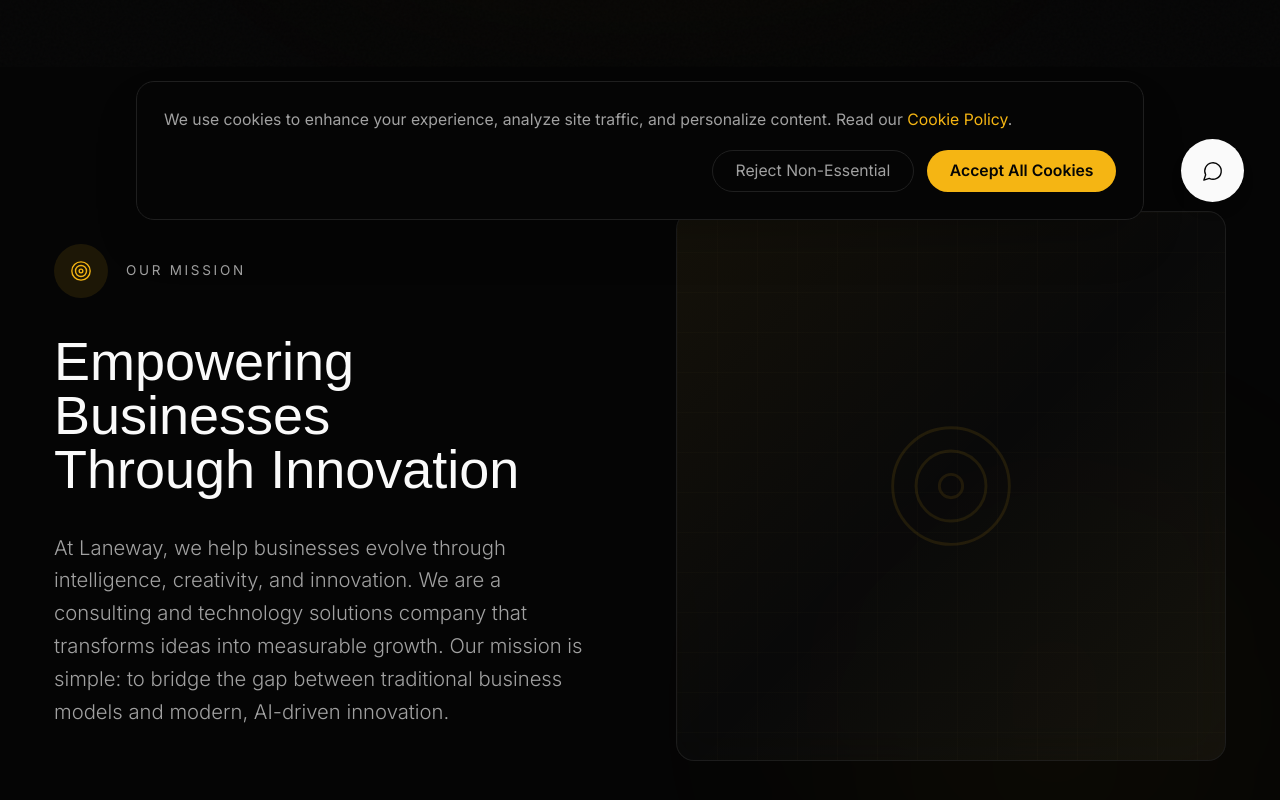
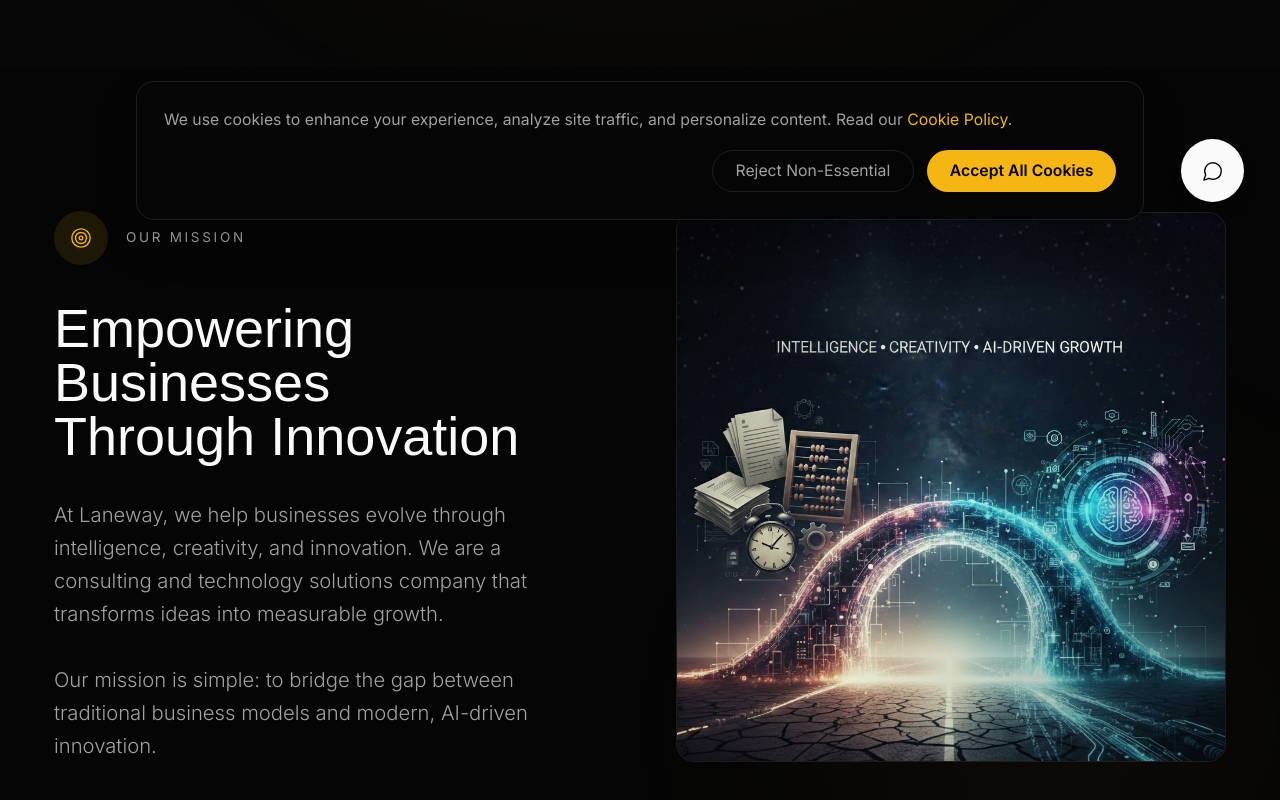
Before and after one commit to LanewayIndia/Laneway-Website, a Next.js app: page /about in a window 1280 px wide. Shown: the part 562-1362 px from the top of the page. Built offline with nearby package versions, Linux system fonts and the light colour scheme.

Commit message:
Updated Our Mission part

```diff
--- a/components/about/mission-section.tsx
+++ b/components/about/mission-section.tsx
@@ -1,17 +1,21 @@
 "use client"
 
+import Image from "next/image"
 import { motion } from "framer-motion"
 import { Target } from "lucide-react"
 
 export function MissionSection() {
   return (
     <section className="py-32 relative">
+      {/* Ambient background glow */}
       <div className="absolute inset-0">
-        <div className="absolute top-1/2 right-0 w-100 h-100 bg-gold/3 rounded-full blur-[120px]" />
+        <div className="absolute top-1/2 right-0 w-105 h-105 bg-gold/3 rounded-full blur-[120px]" />
       </div>
 
       <div className="relative z-10 mx-auto max-w-7xl px-6 sm:px-8 lg:px-12">
         <div className="grid grid-cols-1 lg:grid-cols-2 gap-16 items-center">
+
+          {/* LEFT CONTENT */}
           <motion.div
             initial={{ opacity: 0, x: -30 }}
             whileInView={{ opacity: 1, x: 0 }}
@@ -22,7 +26,9 @@ export function MissionSection() {
               <div className="w-12 h-12 bg-gold/10 rounded-full flex items-center justify-center">
                 <Target size={22} className="text-gold" strokeWidth={1.5} />
               </div>
-              <span className="text-xs tracking-premium uppercase text-pumice">Our Mission</span>
+              <span className="text-xs tracking-premium uppercase text-pumice">
+                Our Mission
+              </span>
             </div>
 
             <h2 className="font-heading text-3xl sm:text-4xl lg:text-5xl font-medium text-snow mb-8 text-balance">
@@ -30,26 +36,37 @@ export function MissionSection() {
             </h2>
 
             <p className="text-pumice text-lg leading-relaxed font-light">
-              At Laneway, we help businesses evolve through intelligence, creativity, and innovation. We are a consulting and technology solutions company that transforms ideas into measurable growth.
-
-              Our mission is simple: to bridge the gap between traditional business models and modern, AI-driven innovation.
+              At Laneway, we help businesses evolve through intelligence, creativity,
+              and innovation. We are a consulting and technology solutions company
+              that transforms ideas into measurable growth.
+              <br />
+              <br />
+              Our mission is simple: to bridge the gap between traditional business
+              models and modern, AI-driven innovation.
             </p>
           </motion.div>
 
+          {/* RIGHT — IMAGE ONLY */}
           <motion.div
             initial={{ opacity: 0, x: 30 }}
             whileInView={{ opacity: 1, x: 0 }}
             viewport={{ once: true }}
             transition={{ duration: 0.7, delay: 0.2, ease: [0.22, 1, 0.36, 1] }}
           >
-            <div className="relative aspect-4/3 sm:aspect-square glass-card rounded-2xl overflow-hidden"> {/*glass-card */}
-              <div className="absolute inset-0 bg-linear-to-br from-gold/5 via-transparent to-gold-light/5" />
-              <div className="absolute inset-0 bg-[linear-gradient(rgba(201,168,85,0.02)_1px,transparent_1px),linear-gradient(90deg,rgba(201,168,85,0.02)_1px,transparent_1px)] bg-size-[40px_40px]" />
-              <div className="absolute inset-0 flex items-center justify-center">
-                <Target size={140} className="text-gold/10" strokeWidth={0.5} />
-              </div>
+            <div className="relative aspect-4/3 sm:aspect-square glass-card rounded-2xl overflow-hidden">
+              {/* Optional subtle overlay for brand consistency */}
+              <div className="absolute inset-0 bg-linear-to-br from-black/30 via-transparent to-black/40 z-10"  />
+
+              <Image
+                src="/mission.png"
+                alt="Empowering Businesses Through Innovation"
+                fill
+                className="object-cover"
+                priority
+              />
             </div>
           </motion.div>
+
         </div>
       </div>
     </section>
```
Also changed, not shown: public/mission.png (added).
